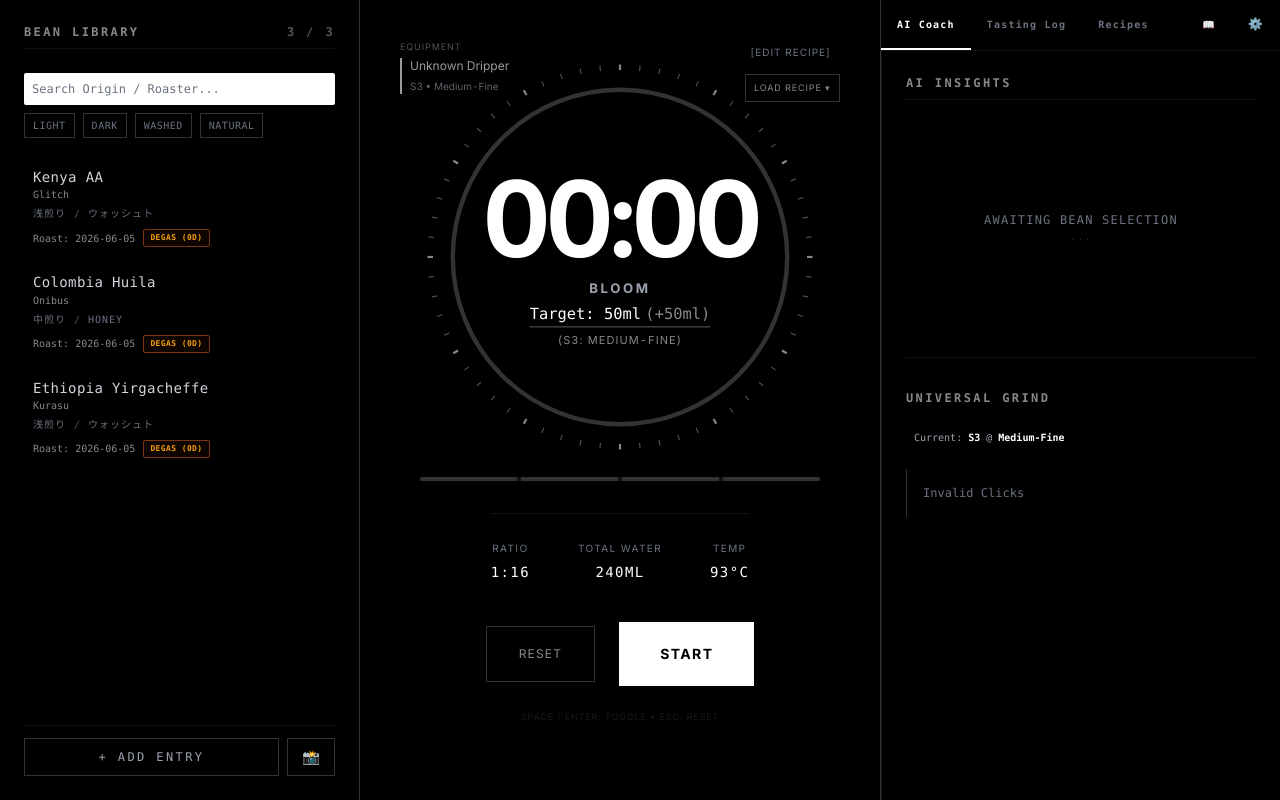
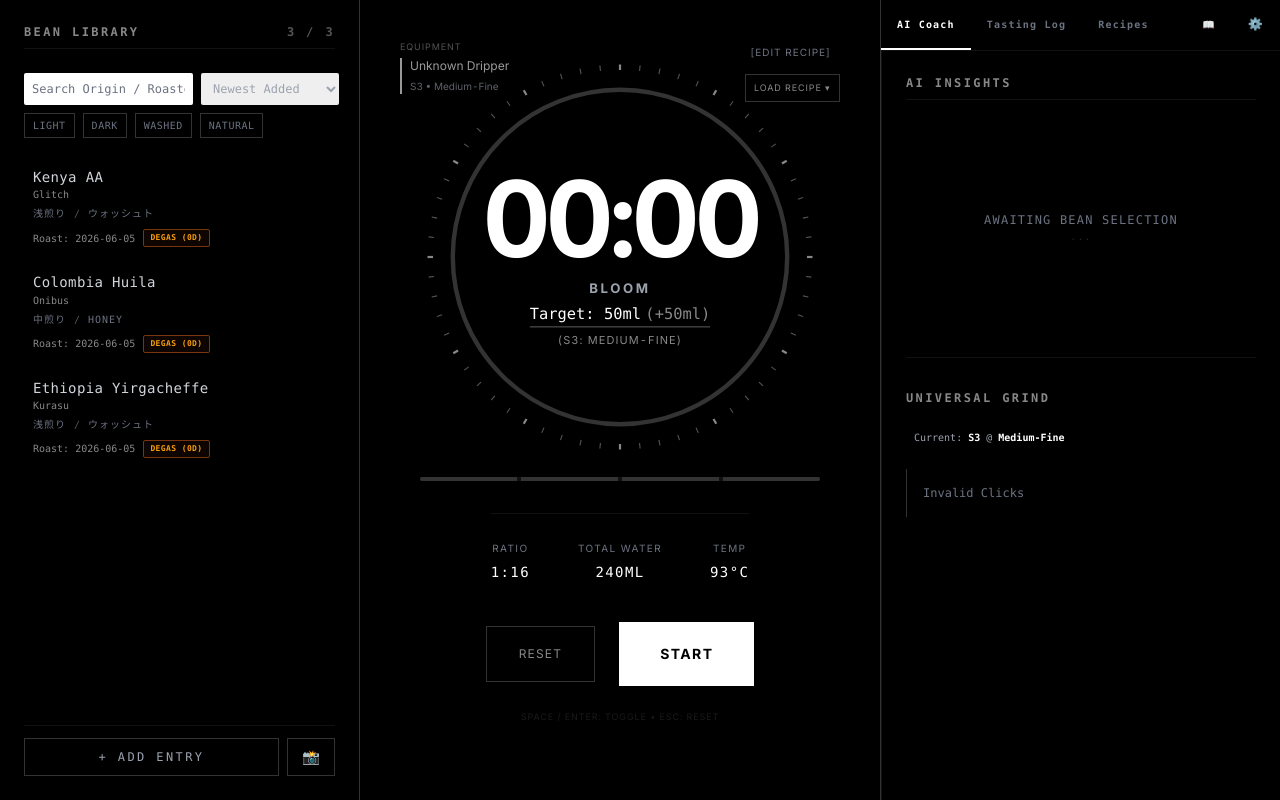
Before and after one commit to fyfonendmdeggggqgendmddxey-ux/kugcc-coffee-lab, a Next.js app: page / in a window 1280 px wide. Built offline with nearby package versions, Linux system fonts and the light colour scheme.

Commit message:
Add sort functionality to Bean Library

```diff
--- a/components/features/BeanLibrary.tsx
+++ b/components/features/BeanLibrary.tsx
@@ -23,6 +23,7 @@ export default function BeanLibrary({ onSelect, selectedId }: BeanLibraryProps)
     const [isBatchProcessing, setIsBatchProcessing] = useState(false);
     const [batchProgress, setBatchProgress] = useState("");
     const [quickFilters, setQuickFilters] = useState<string[]>(['Light', 'Dark', 'Washed', 'Natural']);
+    const [sortBy, setSortBy] = useState<string>('added_desc');
 
     const handleBatchImageUpload = async (e: React.ChangeEvent<HTMLInputElement>) => {
         const files = e.target.files;
@@ -304,11 +305,18 @@ export default function BeanLibrary({ onSelect, selectedId }: BeanLibraryProps)
 
         return matchesSearch && matchesFilter;
     }).sort((a, b) => {
-        // Since IDs are generated with Date.now().toString(), sorting by ID descending gives us newest first.
+        if (sortBy === 'added_desc') {
             const idA = Number(a.id);
             const idB = Number(b.id);
-        if (!isNaN(idA) && !isNaN(idB)) {
-            return idB - idA;
+            if (!isNaN(idA) && !isNaN(idB)) return idB - idA;
+        } else if (sortBy === 'roast_desc') {
+            const dateA = a.roastDate ? new Date(a.roastDate).getTime() : 0;
+            const dateB = b.roastDate ? new Date(b.roastDate).getTime() : 0;
+            return dateB - dateA;
+        } else if (sortBy === 'name_asc') {
+            return a.name.localeCompare(b.name);
+        } else if (sortBy === 'roaster_asc') {
+            return a.roaster.localeCompare(b.roaster);
         }
         return 0;
     });
@@ -322,15 +330,27 @@ export default function BeanLibrary({ onSelect, selectedId }: BeanLibraryProps)
                 <span className="text-gray-700">{filteredBeans.length} / {beans.length}</span>
             </h2>
 
-            {/* Search & Filter */}
+            {/* Search, Sort & Filter */}
             <div className="mb-4 space-y-2">
+                <div className="flex gap-2">
                     <input
                         type="text"
                         placeholder="Search Origin / Roaster..."
                         value={searchQuery}
                         onChange={(e) => setSearchQuery(e.target.value)}
-                    className="w-full bg-gray-900/50 border-none text-xs p-2 text-white placeholder-gray-600 focus:ring-1 focus:ring-gray-700 rounded-sm"
+                        className="flex-1 bg-gray-900/50 border-none text-xs p-2 text-white placeholder-gray-600 focus:ring-1 focus:ring-gray-700 rounded-sm"
                     />
+                    <select
+                        value={sortBy}
+                        onChange={(e) => setSortBy(e.target.value)}
+                        className="bg-gray-900/50 border-none text-xs p-2 text-gray-400 focus:ring-1 focus:ring-gray-700 rounded-sm outline-none cursor-pointer"
+                    >
+                        <option value="added_desc">Newest Added</option>
+                        <option value="roast_desc">Freshest Roast</option>
+                        <option value="name_asc">Name (A-Z)</option>
+                        <option value="roaster_asc">Roaster (A-Z)</option>
+                    </select>
+                </div>
                 <div className="flex gap-2 overflow-x-auto no-scrollbar pb-1">
                     {quickFilters.map(filter => (
                         <button
```
Lines whose indentation alone changed are shown as unchanged.
